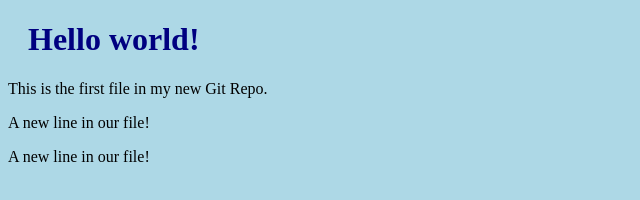
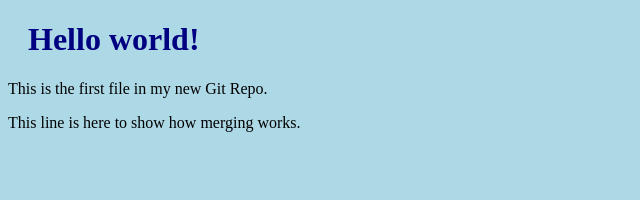
Before and after one commit to senura11/senura11.github.io, a plain HTML site: page index.html in a window 1280 px wide. Shown: the whole page, without its empty margins (0-640 px from the left). Drawn offline with Linux system fonts and the light colour scheme.

Commit message:
update the html code

```diff
--- a/index.html
+++ b/index.html
@@ -1,3 +1,4 @@
+<!DOCTYPE html>
 <!DOCTYPE html>
 <html>
 <head>
@@ -7,7 +8,6 @@
 <body>
   <h1>Hello world!</h1>
   <p>This is the first file in my new Git Repo.</p>
-  <p>A new line in our file!</p>
-  <p>A new line in our file!</p>
+  <p>This line is here to show how merging works.</p>
 </body>
 </html>
```
